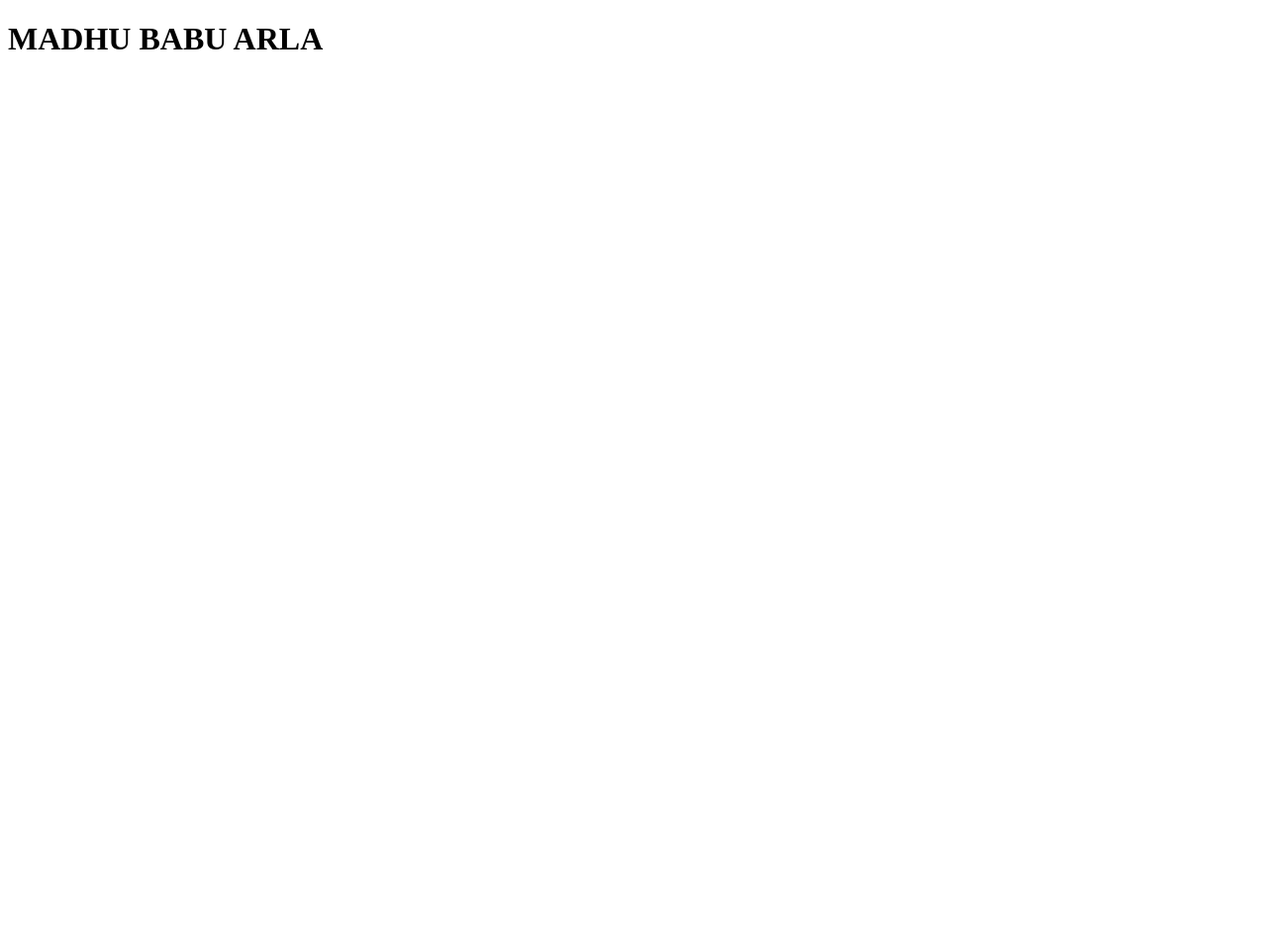
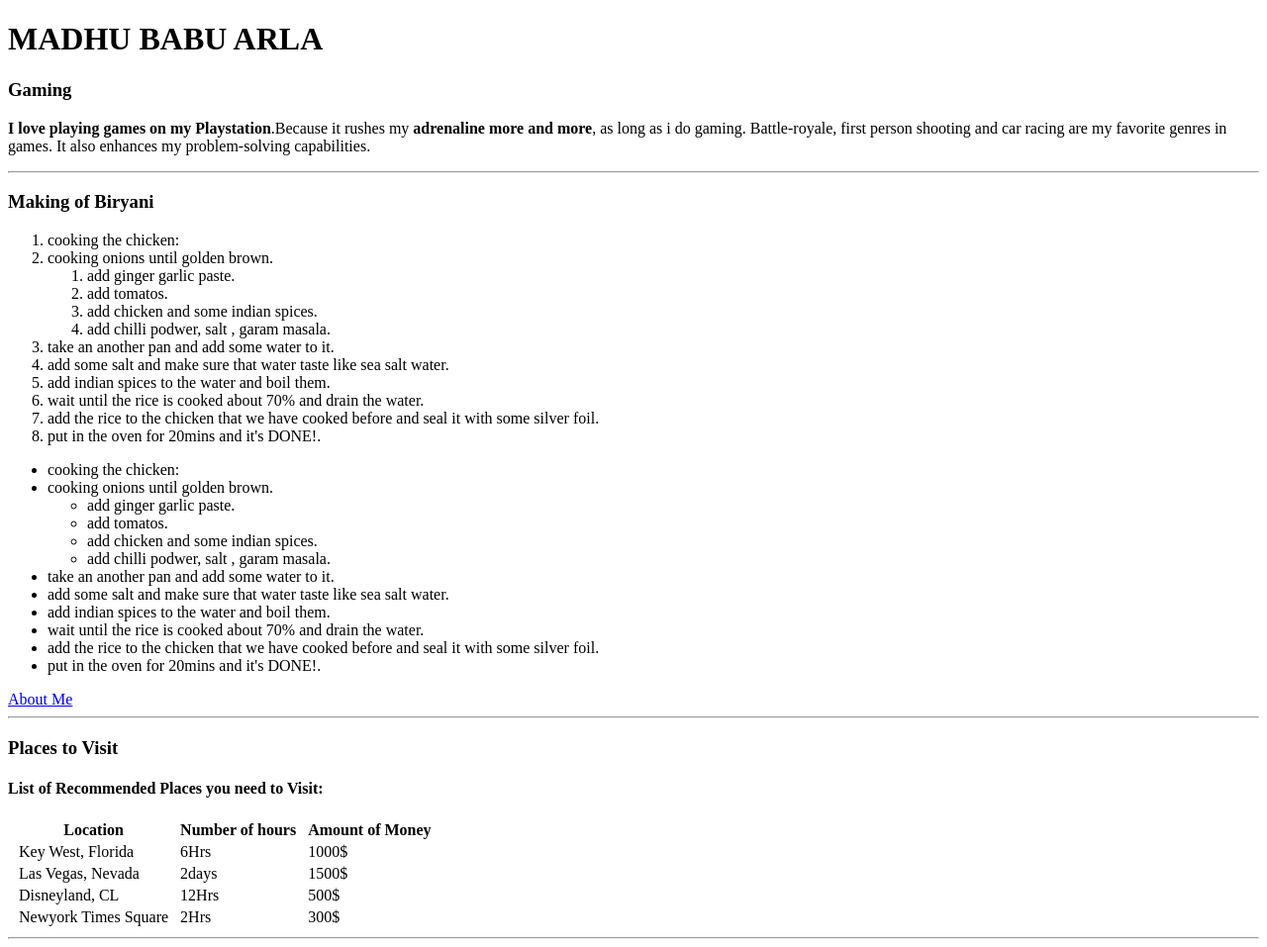
Before and after one commit to 44-563-Web-Apps-S21/webapps-s21-assignment-3-Madhuarla, a plain HTML site: page index.html in a window 1280 px wide. Shown: the whole page at 99% size. Before the commit the page ends 800 px from the top, so only its background shows below. Drawn offline with Linux system fonts and the light colour scheme.

Commit message:
added new files

```diff
--- a/index.html
+++ b/index.html
@@ -6,6 +6,100 @@
 <body>
 
 <h1> MADHU BABU ARLA</h1>
+<h3>Gaming</h3>
+<p>
+    <b>I love playing games on my Playstation</b>.Because it rushes my <b>adrenaline more and more</b>,
+    as long as i do gaming. Battle-royale, first person shooting and car racing are my favorite genres in games.
+    It also enhances my problem-solving capabilities.
+</p>
+<hr>
+    <h3>Making of Biryani</h3>
+    <ol>
+        <li>cooking the chicken:</li>
+        <li>cooking onions until golden brown.</li>
+               <ol>
+                   <li> add ginger garlic paste.</li>
+                   <li> add tomatos.</li>
+                   <li> add chicken and some indian spices.</li>
+                   <li> add chilli podwer, salt , garam masala.</li>
+               </ol>
+        <li>take an another pan and add some water to it.</li>
+        <li>add some salt and make sure that water taste like sea salt water.</li>
+        <li>add indian spices to the water and boil them.</li>
+        <li>wait until the rice is cooked about 70% and drain the water.</li>
+        <li>add the rice to the chicken that we have cooked before and seal it with some silver foil.</li>
+        <li>put in the oven for 20mins and it's DONE!.</li>
+    </ol>
+    <ul>
+        <li>cooking the chicken:</li>
+        <li>cooking onions until golden brown.</li>
+               <ul>
+                   <li>add ginger garlic paste.</li>
+                   <li>add tomatos.</li>
+                   <li>add chicken and some indian spices.</li>
+                   <li>add chilli podwer, salt , garam masala.</li>
+               </ul>
+        <li>take an another pan and add some water to it.</li>
+        <li>add some salt and make sure that water taste like sea salt water.</li>
+        <li>add indian spices to the water and boil them.</li>
+        <li>wait until the rice is cooked about 70% and drain the water.</li>
+        <li>add the rice to the chicken that we have cooked before and seal it with some silver foil.</li>
+        <li>put in the oven for 20mins and it's DONE!.</li>
+    </ul>
+    <a href="aboutme.html">About Me</a>
+    <hr>
+<p>
+    <h3>Places to Visit</h3>
+
+    <h4>List of Recommended Places you need to Visit:</h4>
+</p>
+<table>
+    <tr>
+        <td>
+            <th>Location</th>
+        </td>
+        <td>
+            <th>Number of hours</th>
+        </td>
+        <td>
+            <th>Amount of Money</th>
+        </td>
+    </tr>
+
+    <tr>
+        <td>&nbsp;</td>
+        <td>Key West, Florida</td>
+        <td>&nbsp;</td>
+        <td>6Hrs</td>
+        <td>&nbsp;</td>
+        <td>1000$</td>
+    </tr>
+    <tr>
+        <td>&nbsp;</td>
+        <td>Las Vegas, Nevada</td>
+        <td>&nbsp;</td>
+        <td>2days </td>
+        <td>&nbsp;</td>
+        <td>1500$ </td>
+    </tr>
+    <tr>
+        <td>&nbsp;</td>
+        <td>Disneyland, CL</td>
+        <td>&nbsp;</td>
+        <td>12Hrs</td>
+        <td>&nbsp;</td>
+        <td>500$</td>
+    </tr>
+    <tr>
+        <td>&nbsp;</td>
+        <td>Newyork Times Square</td>
+        <td>&nbsp;</td>
+        <td>2Hrs</td>
+        <td>&nbsp;</td>
+        <td>300$</td>
+    </tr>
+</table>
+<hr>
 
 
 </body>
```
Also changed, not shown: aboutme.html (added, +20 -0 lines), wolfman.jpg (added).
